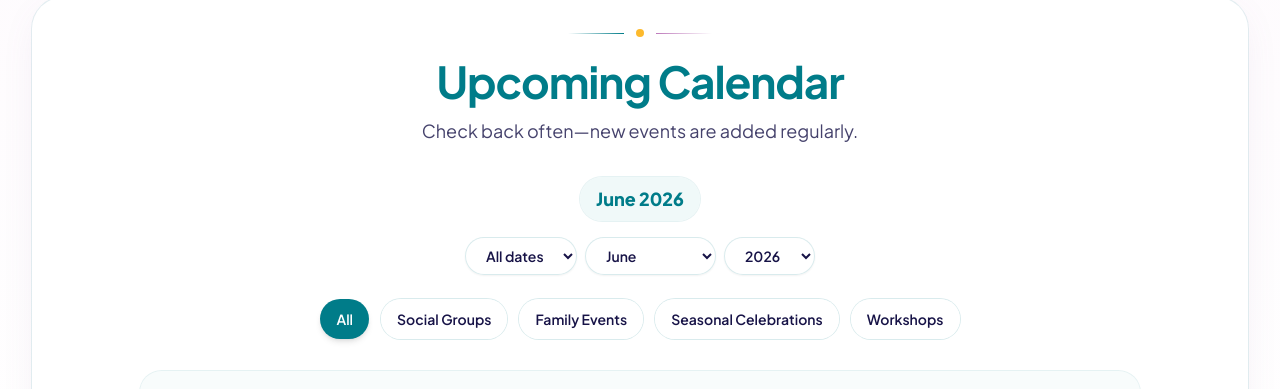
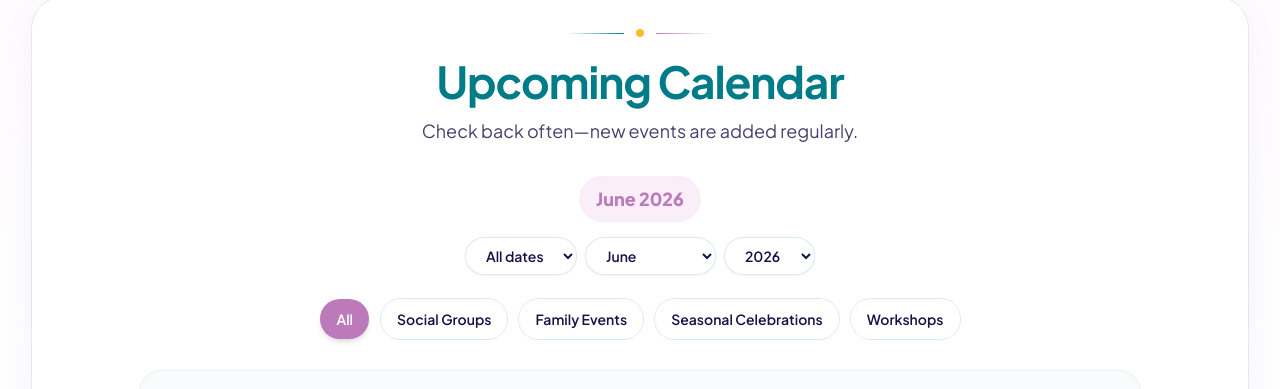
Before and after one commit to tasawur1/AvashubNJ, a Next.js app: page /events in a window 1280 px wide. Shown: the part 1108-1497 px from the top of the page. Built offline with nearby package versions, Linux system fonts and the light colour scheme.

Commit message:
Polish Events calendar theme colors

```diff
--- a/src/components/page/EventsCalendar.tsx
+++ b/src/components/page/EventsCalendar.tsx
@@ -147,7 +147,7 @@ export function EventsCalendar({ events }: EventsCalendarProps) {
   return (
     <div className="mx-auto max-w-5xl rounded-[1.5rem] bg-[#fffaf4]/80 p-4 ring-1 ring-brand-teal/10 sm:bg-transparent sm:p-0 sm:ring-0">
       <div className="mb-6 flex flex-col items-start gap-4 sm:items-center">
-        <p className="inline-flex items-center rounded-full bg-brand-teal-light/70 px-4 py-2 text-left text-sm font-extrabold text-brand-teal ring-1 ring-brand-teal/10 sm:text-center sm:text-lg">
+        <p className="inline-flex items-center rounded-full bg-brand-lavender px-4 py-2 text-left text-sm font-extrabold text-brand-purple-bright ring-1 ring-brand-purple-deep/10 sm:text-center sm:text-lg">
           {monthLabel}
         </p>
         <div className="flex flex-wrap justify-start gap-2 sm:justify-center">
@@ -220,7 +220,7 @@ export function EventsCalendar({ events }: EventsCalendarProps) {
                 className={
                   `inline-flex cursor-pointer items-center rounded-full px-4 py-2.5 text-sm font-semibold transition focus-within:outline focus-within:outline-2 focus-within:outline-offset-2 focus-within:outline-brand-teal ` +
                   (selected
-                    ? "bg-brand-teal text-white shadow-md"
+                    ? "bg-brand-purple-bright text-white shadow-md"
                     : "bg-white/95 text-brand-navy ring-1 ring-brand-teal/15 hover:bg-brand-teal-light")
                 }
               >
@@ -265,7 +265,7 @@ export function EventsCalendar({ events }: EventsCalendarProps) {
                 </div>
 
                 <div className="flex min-w-0 flex-col justify-center bg-gradient-to-br from-brand-teal-light/45 to-brand-lavender/25 px-5 py-4">
-                  <p className="text-xs font-bold uppercase tracking-normal text-brand-purple-bright">
+                  <p className="text-xs font-bold uppercase tracking-normal text-brand-teal">
                     {event.category}
                   </p>
                   <h3 className="mt-1 text-sm font-bold leading-snug text-brand-navy sm:text-base">
```
